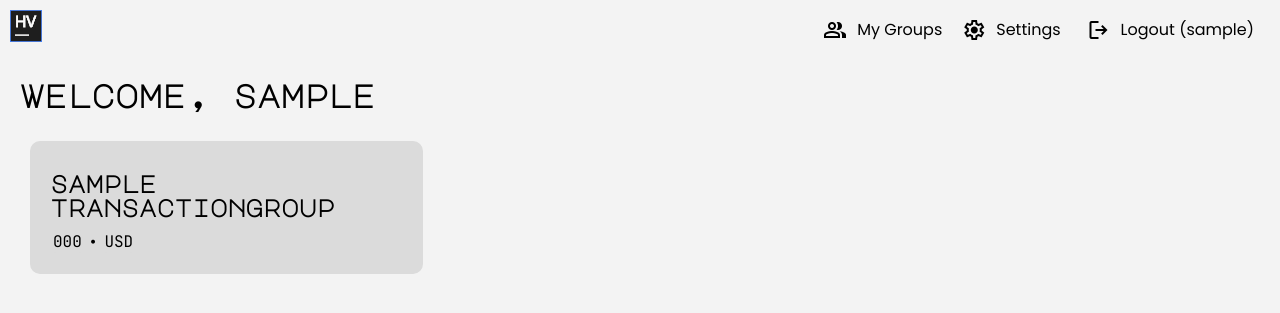
After one commit to hrushikeshrv/splitwiser, a Django app: page /groups/ in a window 1280 px wide. The commit adds this page. Shown: the top 313 px of the page. Run offline with Django 5.2, Linux system fonts and the light colour scheme; a user stored in the database is signed in; tables that the repository leaves empty hold one stand-in row (values such as "Sample post").

Commit message:
Added transaction group list and detail views

```diff
--- a/core/models.py
+++ b/core/models.py
@@ -7,6 +7,8 @@ class TransactionGroup(models.Model):
     name = models.CharField(max_length=48)
     users = models.ManyToManyField(User, related_name="transaction_groups")
     currency = models.CharField(max_length=4, default="$")
+    # The joining code for the group
+    code = models.CharField(max_length=7, unique=True)
 
     def __str__(self):
         return self.name
@@ -14,7 +16,9 @@ class TransactionGroup(models.Model):
 
 class Transaction(models.Model):
     by = models.ForeignKey(User, on_delete=models.SET_NULL, null=True)
-    group = models.ForeignKey(TransactionGroup, on_delete=models.CASCADE)
+    group = models.ForeignKey(
+        TransactionGroup, on_delete=models.CASCADE, related_name="transactions"
+    )
 
     # The total amount of the transaction. Each user that this transaction was
     # added for could have a different share, which is recorded in the associated
--- /dev/null
+++ b/core/templates/core/transaction_group_list.html
@@ -0,0 +1,24 @@
+{% extends 'layout.html' %}
+
+{% block title %}Split | hrus.in{% endblock %}
+
+{% block body %}
+    <h1>Welcome, {{ request.user.username }}</h1>
+    {% for group in transaction_groups %}
+        <div class="column-third pad-10">
+            <a href="{% url 'core:transaction_group_detail' group.pk %}" class="transaction-group-container flexbox-column pad-20">
+                <h2 class="mbt-10">{{ group.name }}</h2>
+                <span class="flexbox-row aic jcfs">
+                    <code>{{ group.code }}</code>
+                    <span class="space-lr">&bullet;</span>
+                    <code>{{ group.currency }}</code>
+                </span>
+            </a>
+        </div>
+    {% empty %}
+        <div class="column-full flexbox-column ajc" style="min-height: 65svh">
+            <strong>You are not in any groups yet</strong>
+            <a class="a" href="{% url 'core:transaction_group_join' %}">Join a group</a>
+        </div>
+    {% endfor %}
+{% endblock %}
--- a/core/urls.py
+++ b/core/urls.py
@@ -7,9 +7,19 @@ app_name = "core"
 urlpatterns = [
     path("", views.IndexView.as_view(), name="index"),
     path(
-        "group/<int:pk>",
+        "groups/<int:pk>",
         views.TransactionGroupDetailView.as_view(),
         name="transaction_group_detail",
     ),
+    path(
+        "groups/",
+        views.TransactionGroupListView.as_view(),
+        name="transaction_group_list",
+    ),
+    path(
+        "groups/join",
+        views.JoinTransactionGroupView.as_view(),
+        name="transaction_group_join",
+    ),
     path("__test_view__/", views.test_view, name="test_view"),
 ]
--- a/core/views.py
+++ b/core/views.py
@@ -1,6 +1,7 @@
+from django.contrib.auth.mixins import UserPassesTestMixin
 from django.http import HttpResponse, HttpResponseRedirect
 from django.shortcuts import render, reverse
-from django.views.generic import View, DetailView
+from django.views.generic import View, DetailView, ListView
 
 from users.models import User
 from core.models import TransactionGroup
@@ -16,14 +17,41 @@ class IndexView(View):
                         "core:transaction_group_detail", kwargs={"pk": groups[0].pk}
                     )
                 )
+            return HttpResponseRedirect(reverse("core:transaction_group_list"))
         return render(request, "core/index.html")
 
 
-class TransactionGroupDetailView(DetailView):
+class TransactionGroupListView(ListView):
+    model = TransactionGroup
+    template_name = "core/transaction_group_list.html"
+    context_object_name = "transaction_groups"
+
+    def get_queryset(self):
+        return self.request.user.transaction_groups.all()
+
+
+class TransactionGroupDetailView(UserPassesTestMixin, DetailView):
     model = TransactionGroup
     template_name = "core/transaction_group_detail.html"
     context_object_name = "transaction_group"
 
+    def test_func(self):
+        if not self.request.user.is_authenticated:
+            return False
+        return self.request.user.transaction_groups.filter(
+            pk=int(self.kwargs["pk"])
+        ).exists()
+
+    def get_object(self, queryset=None):
+        return TransactionGroup.objects.prefetch_related(
+            "users", "transactions", "transactions__shares"
+        ).get(pk=self.kwargs["pk"])
+
+
+class JoinTransactionGroupView(View):
+    def get(self, request):
+        return render(request, "core/transaction_group_join.html")
+
 
 def test_view(request, *args, **kwargs):
     return HttpResponse("Hello World")
--- a/static/css/styles.css
+++ b/static/css/styles.css
@@ -683,13 +683,13 @@ table {
 }
 
 table td, table th {
-    padding: 15px;
+    padding: 5px;
 }
 
 table thead {
     font-family: var(--decorative-font);
     text-transform: lowercase;
-    font-size: 1.2rem;
+    font-size: 1rem;
     font-weight: bolder;
 }
 
@@ -697,9 +697,21 @@ table thead tr {
     border-bottom: 2px solid var(--font-color);
 }
 
+table tr:nth-child(2n) {
+    background-color: var(--background-dark-1);
+}
+
+table tr {
+    transition: background-color ease 0.2s;
+}
+
+table tr:hover {
+    background-color: var(--background-dark-2);
+}
+
 tbody {
     font-family: var(--monospace-font);
-    font-size: 1.2rem;
+    font-size: 1rem;
 }
 
 .hidden {
@@ -799,3 +811,16 @@ nav {
     font-size: 2rem;
     background-color: var(--background-dark-1);
 }
+
+/*
+    transaction group list styles
+*/
+.transaction-group-container {
+    border-radius: 10px;
+    background-color: var(--background-dark-1);
+    transition: background-color ease 0.2s;
+}
+
+.transaction-group-container:hover {
+    background-color: var(--background-dark-2);
+}
--- a/templates/layout.html
+++ b/templates/layout.html
@@ -60,7 +60,7 @@
         </div>
         {% if request.user.is_authenticated %}
         <div class="flexbox-column column-full mbt-30">
-            <a href="" class="flexbox-row aic nav-link">
+            <a href="{% url 'core:transaction_group_list' %}" class="flexbox-row aic nav-link">
                 <span class="space-lr material-symbols-outlined">group</span>
                 <span class="space-lr">My Groups</span>
             </a>
@@ -97,7 +97,7 @@
 
         <div class="flexbox-row mobile-hide">
             {% if request.user.is_authenticated %}
-            <a href="" class="flexbox-row aic nav-link space-lr">
+            <a href="{% url 'core:transaction_group_list' %}" class="flexbox-row aic nav-link space-lr">
                 <span class="space-lr material-symbols-outlined">group</span>
                 <span class="space-lr">My Groups</span>
             </a>
@@ -126,9 +126,11 @@
             <span class="material-symbols-outlined" style="font-size: 2rem;">menu</span>
         </button>
     </nav>
-    {% block body %}
+    <main class="pad-20" style="padding-top: 0;">
+        {% block body %}
 
-    {% endblock %}
+        {% endblock %}
+    </main>
     <script src="{% static 'js/navbar.js' %}"></script>
     <script>
         tippy('[data-tippy-content]', {
```
Also changed, not shown: core/templates/core/dashboard.html (deleted, +0 -7 lines), core/templates/core/transaction_group_detail.html (+22 -0 lines), core/templates/core/transaction_group_join.html (added, +10 -0 lines), core/migrations/0002_transactiongroup_code.py (added), core/migrations/0003_alter_transaction_group.py (added).
